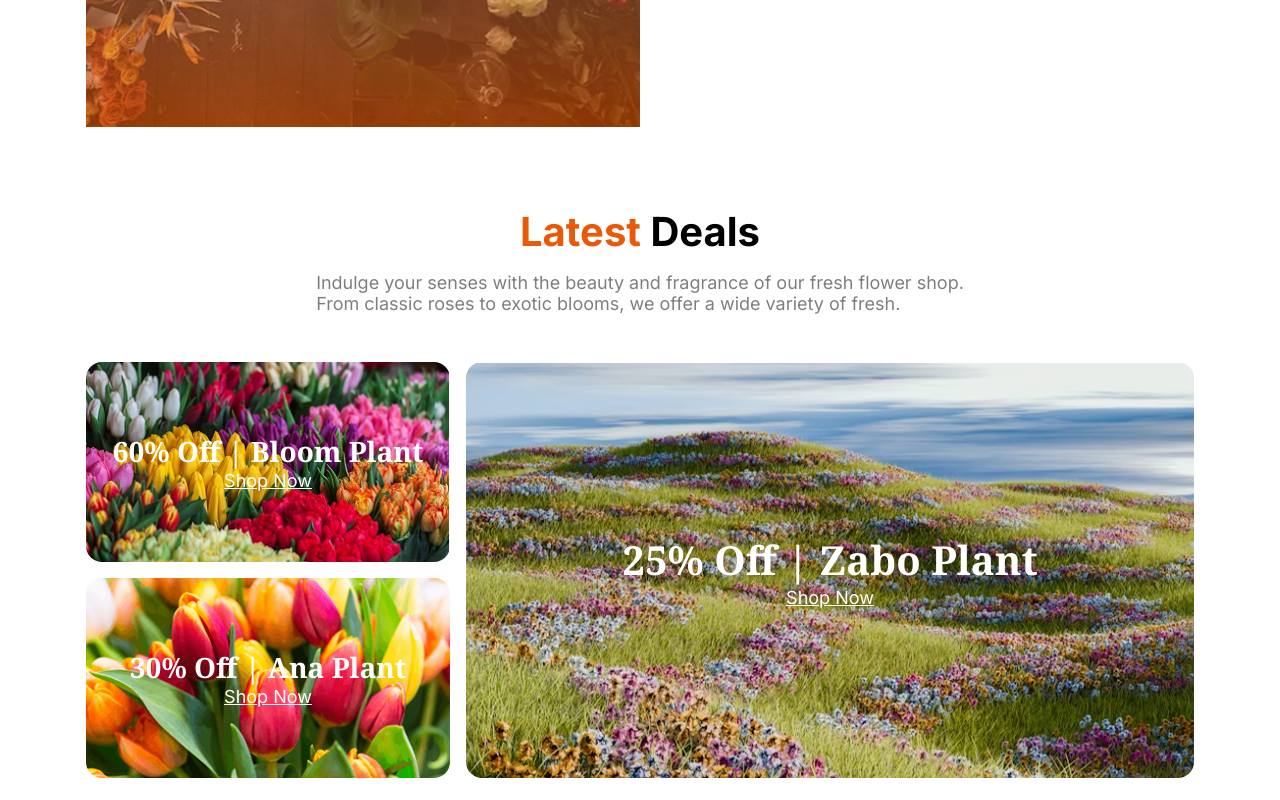
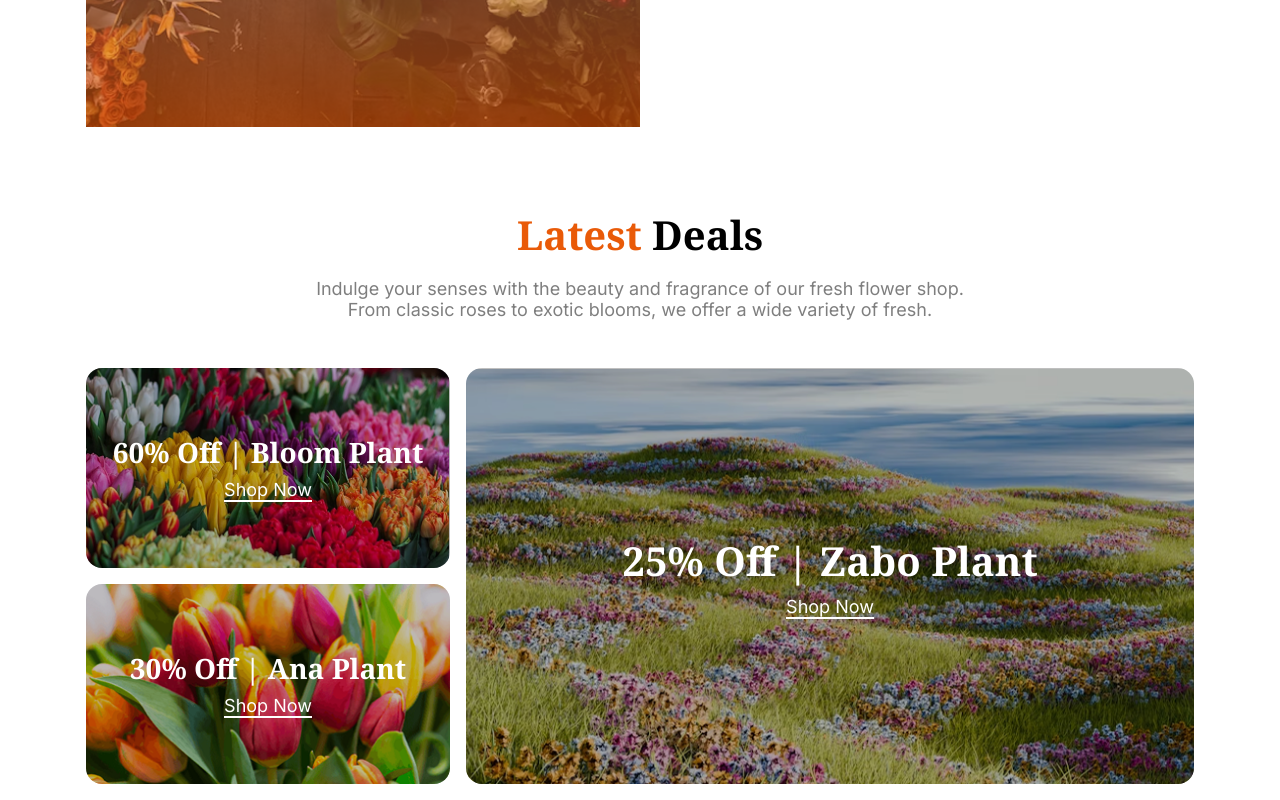
Before and after one commit to mahadyhassanutsho/B12A02-Responsive-Flowers, a plain HTML site: page index.html in a window 1280 px wide. Shown: the part 2190-2990 px from the top of the page. Drawn offline with Linux system fonts and the light colour scheme.

Commit message:
inhanced deals section

```diff
--- a/index.html
+++ b/index.html
@@ -169,28 +169,31 @@
 
     <div class="wrapper">
       <section class="latest-deals">
-        <h1 class="font-h2">
+        <h1 class="font-h2 font-noto-serif">
           <span class="color-primary"> Latest </span> Deals
         </h1>
-        <p class="opacity-50">
+        <p class="opacity-50 text-center">
           Indulge your senses with the beauty and fragrance of our fresh flower
           shop. <br />
           From classic roses to exotic blooms, we offer a wide variety of fresh.
         </p>
         <div class="deal-grid">
           <div class="deal-card bloom-deal">
+            <div class="darken-bg"></div>
             <h1 class="font-h3 color-white font-noto-serif">
               60% Off | Bloom Plant
             </h1>
             <a href="" class="shop-link">Shop Now</a>
           </div>
           <div class="deal-card zabo-deal">
+            <div class="darken-bg"></div>
             <h1 class="font-h2 color-white font-noto-serif">
               25% Off | Zabo Plant
             </h1>
             <a href="" class="shop-link">Shop Now</a>
           </div>
           <div class="deal-card ana-deal">
+            <div class="darken-bg"></div>
             <h1 class="font-h3 color-white font-noto-serif">
               30% Off | Ana Plant
             </h1>
--- a/style.css
+++ b/style.css
@@ -297,9 +297,11 @@ button {
 }
 
 .deal-card {
+  position: relative;
   display: flex;
   flex-direction: column;
   align-items: center;
+  gap: 0.5rem;
   justify-content: center;
   border-radius: 1rem;
   width: 100%;
@@ -310,9 +312,19 @@ button {
   /* filter: brightness(0.7); */
 }
 
-.shop-link {
-  color: var(--color-white);
-  text-decoration: underline;
+.darken-bg {
+  position: absolute;
+  left: 0;
+  top: 0;
+  height: 100%;
+  width: 100%;
+  background-color: var(--color-dark-900);
+  opacity: 0.25;
+  border-radius: inherit;
+}
+
+.deal-card > *:not(.darken-bg) {
+  z-index: 1;
 }
 
 .bloom-deal {
@@ -327,6 +339,17 @@ button {
   background-image: url("./assets/deal-zabo.png");
 
   grid-row: span 2;
+}
+
+.shop-link {
+  color: var(--color-white);
+  border-bottom: 2px solid var(--color-white);
+  transition: opacity 0.5s, transform 0.5s ease-in-out;
+}
+
+.shop-link:hover {
+  opacity: 0.75;
+  transform: translateY(1.25px);
 }
 
 @media screen and (width <= 576px) {
```
